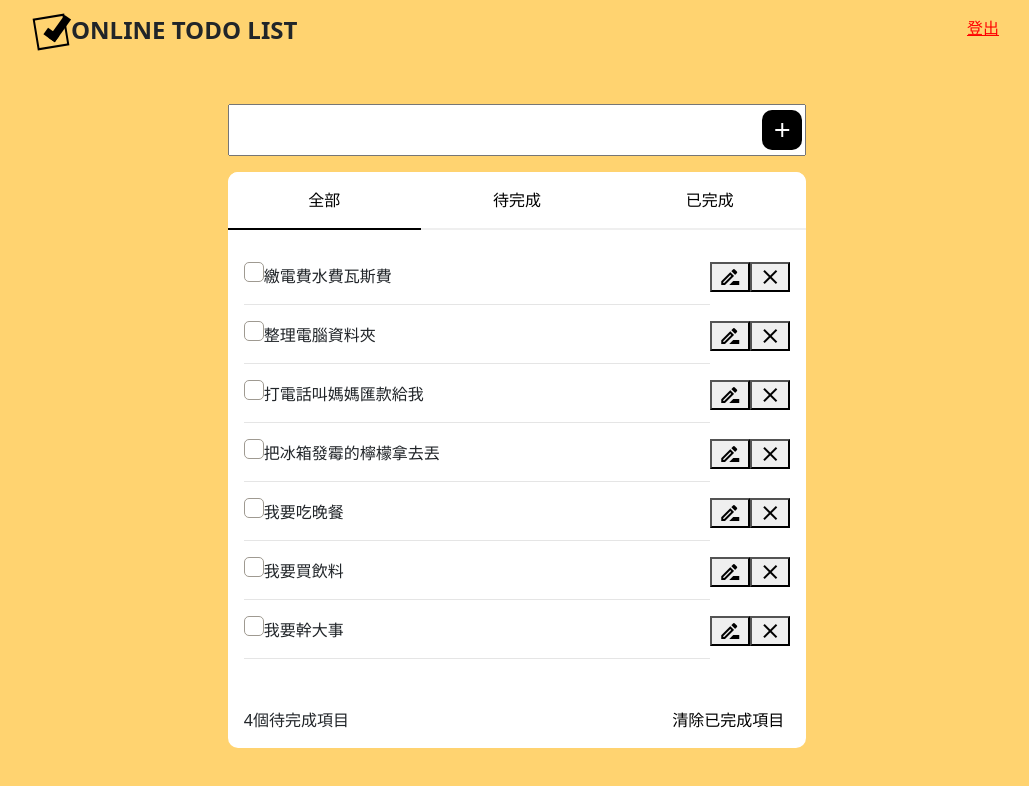
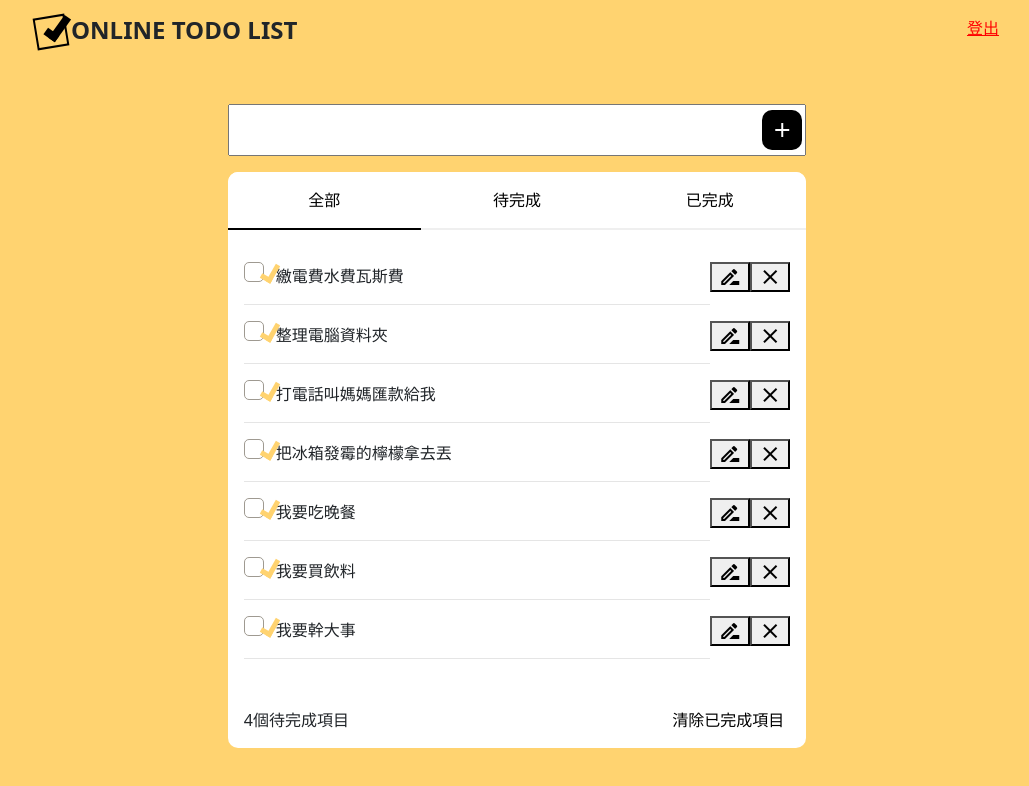
Before and after one commit to AbsintheSung/vite-todolist, a Vue app: page /#/ in a window 1280 px wide. Shown: the top 786 px of the page, without its empty margins (123-1152 px from the left). Built offline with nearby package versions, Linux system fonts and the light colour scheme; a web font is replaced by a local one.

Commit message:
測試上傳

```diff
--- a/src/views/home.vue
+++ b/src/views/home.vue
@@ -65,6 +65,9 @@ const noFinishItem = computed(()=>{
 async function sendData(){
     console.log(userInput.value)
 }
+async function www(id){
+    console.log(id)
+}
 
 </script>
 
@@ -92,10 +95,11 @@ async function sendData(){
 
             <ul class="todo-list">
                 <li v-for="item in dataFilter" :key="item.id" >
-                    <div>
+                    <div @click="www(item.id)">
                         <!-- <input type="checkbox" :id=item.id name="" >
                         <label :for=item.id @mousedown.prevent>{{item.content}}</label> -->
                         <div class="test"></div>
+                        <div class="test2"></div>
                         <span>{{item.content}}</span>
                     </div>
                     <button class="edit-link"><span class="material-icons-outlined">drive_file_rename_outline</span></button>
@@ -161,6 +165,7 @@ async function sendData(){
                 <p>{{noFinishItem}}個待完成項目</p>
                 <button class="ms-auto border-0 bg-white">清除已完成項目</button>
             </div>
+
         </div>
 
 
@@ -180,6 +185,14 @@ async function sendData(){
     height: 20px;
     border-radius: 5px;
 }
+.test2{
+    display: inline-block;
+    width: 12px;
+    height: 20px;
+    border-bottom: 5px solid #FFD370;
+    border-right: 5px solid #FFD370;
+    transform: rotate(30deg);
+}
 .buttonActive{
     border-bottom: 2px solid black !important;
 }
@@ -194,6 +207,7 @@ li{
         >label{
             margin-left: 16px;
         }
+
     }
     >button{
         align-self: flex-start;
--- a/src/views/login.vue
+++ b/src/views/login.vue
@@ -30,6 +30,7 @@ async function login(){
         }
         let data = await response.json()
         console.log('正確資訊',data)
+        console.log(data.token)
     } catch (error) {
 
     }
```
